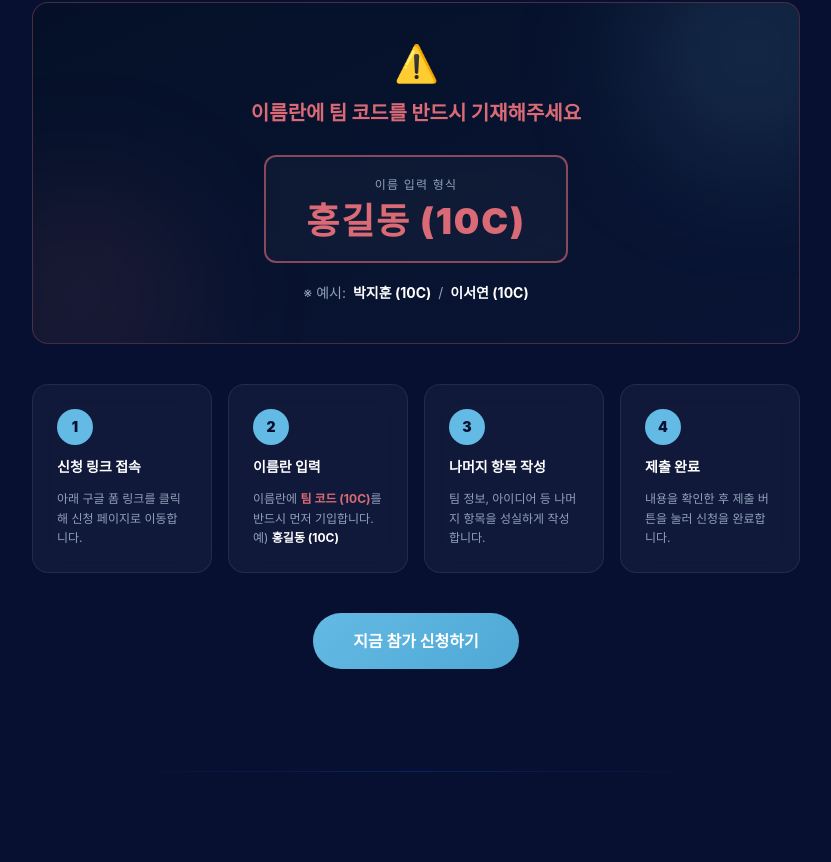
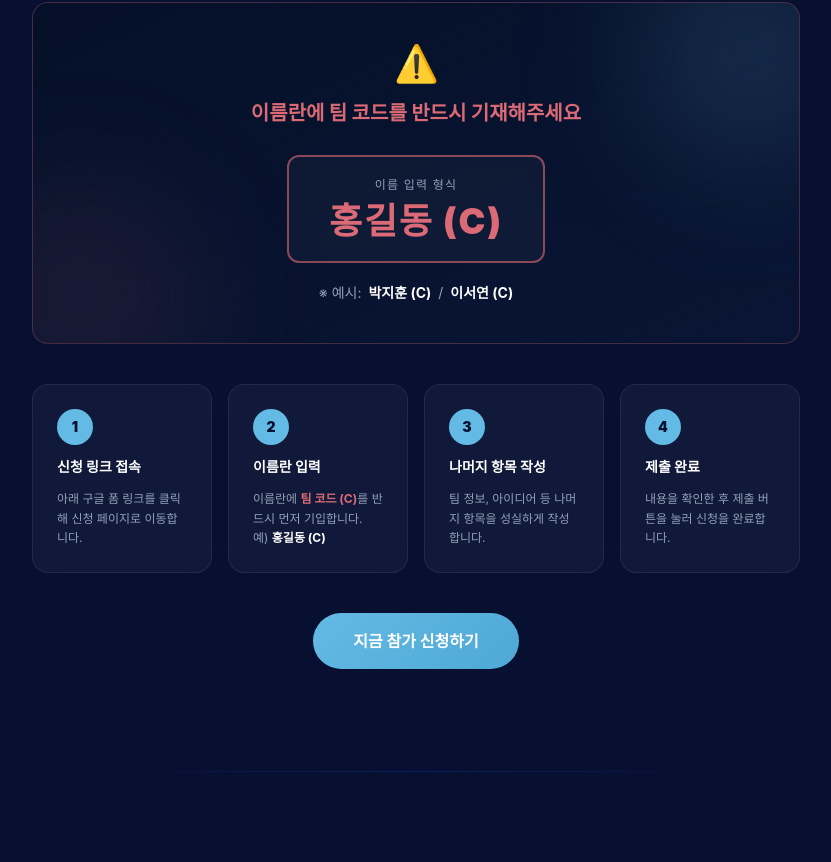
Before and after one commit to jinnarajin/mit-gws-guidepage, a React (Vite) app: page / in a window 1280 px wide. Shown: the part 1058-1920 px from the top of the page, without its empty margins (224-1055 px from the left). Built offline with nearby package versions, Linux system fonts and the light colour scheme.

Commit message:
chore: 팀코드 변경

```diff
--- a/src/components/CTA.jsx
+++ b/src/components/CTA.jsx
@@ -36,7 +36,7 @@ export default function CTA() {
             </p>
             <div className="mt-3 inline-block bg-[#DA6A75]/15 border border-[#DA6A75]/40
                             rounded-lg px-5 py-2">
-              <span className="text-[#DA6A75] font-black text-xl tracking-wider">홍길동(10C)</span>
+              <span className="text-[#DA6A75] font-black text-xl tracking-wider">홍길동(C)</span>
             </div>
           </div>
         </div>
@@ -44,7 +44,7 @@ export default function CTA() {
         <p className="mt-8 text-slate-500 text-xs">
           본 페이지는 MIT GSW 공식 홍보 서포터즈가 제작했습니다.
           <br />
-          <span className="text-slate-400">이름란에 <span className="text-[#DA6A75] font-bold">10C</span>를 기재해주시면 저희에게 큰 힘이 됩니다</span>
+          <span className="text-slate-400">이름 뒤에 <span className="text-[#DA6A75] font-bold">(C)</span>를 기재해주시면 저희에게 큰 힘이 됩니다</span>
         </p>
       </div>
     </section>
--- a/src/components/Footer.jsx
+++ b/src/components/Footer.jsx
@@ -5,7 +5,7 @@ export default function Footer() {
       <p className="mt-2 text-slate-600">
         본 페이지는 <span className="text-slate-400 font-semibold">MIT GSW 공식 홍보 서포터즈</span>가 제작했습니다.
       </p>
-      <p className="mt-1">이름란에 <span className="text-[#DA6A75] font-bold">10C</span>를 기재해주시면 큰 힘이 됩니다</p>
+      <p className="mt-1">이름란의  <span className="text-[#DA6A75] font-bold">이름 뒤에 (C)</span>를 기재해 주시면 큰 힘이 됩니다</p>
     </footer>
   )
 }
--- a/src/components/HowToApply.jsx
+++ b/src/components/HowToApply.jsx
@@ -11,8 +11,8 @@ const steps = [
     title: '이름란 입력',
     desc: (
       <>
-        이름란에 <strong className="text-[#DA6A75]">팀 코드 (10C)</strong>를 반드시 먼저 기입합니다.
-        <br />예) <strong className="text-white">홍길동 (10C)</strong>
+        이름란에 <strong className="text-[#DA6A75]">팀 코드 (C)</strong>를 반드시 먼저 기입합니다.
+        <br />예) <strong className="text-white">홍길동 (C)</strong>
       </>
     ),
   },
@@ -64,15 +64,15 @@ export default function HowToApply() {
                             bg-white/[0.03] backdrop-blur-sm">
               <p className="text-xs text-slate-400 mb-2 tracking-widest uppercase">이름 입력 형식</p>
               <p className="text-3xl md:text-4xl font-black tracking-wider text-white">
-                <span className="text-[#DA6A75] whitespace-nowrap">홍길동 (10C)</span>
+                <span className="text-[#DA6A75] whitespace-nowrap">홍길동 (C)</span>
               </p>
             </div>
 
             <p className="text-slate-400 text-sm">
               ※ 예시:&ensp;
-              <strong className="text-white">박지훈 (10C)</strong>
+              <strong className="text-white">박지훈 (C)</strong>
               &ensp;/&ensp;
-              <strong className="text-white">이서연 (10C)</strong>
+              <strong className="text-white">이서연 (C)</strong>
             </p>
           </div>
         </div>
```
